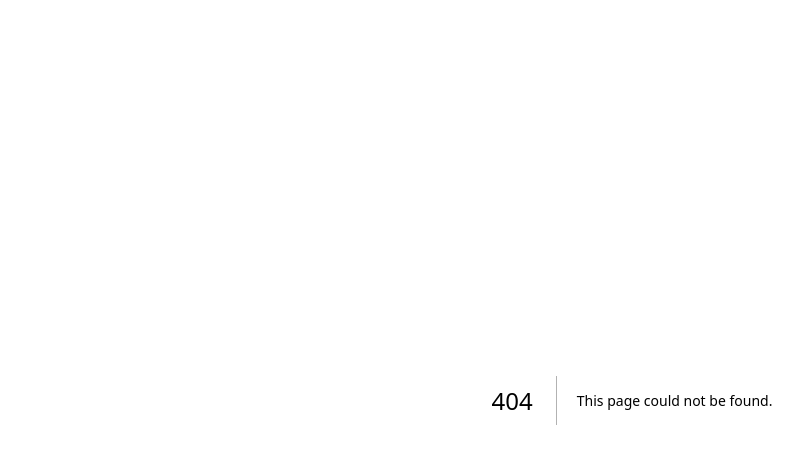
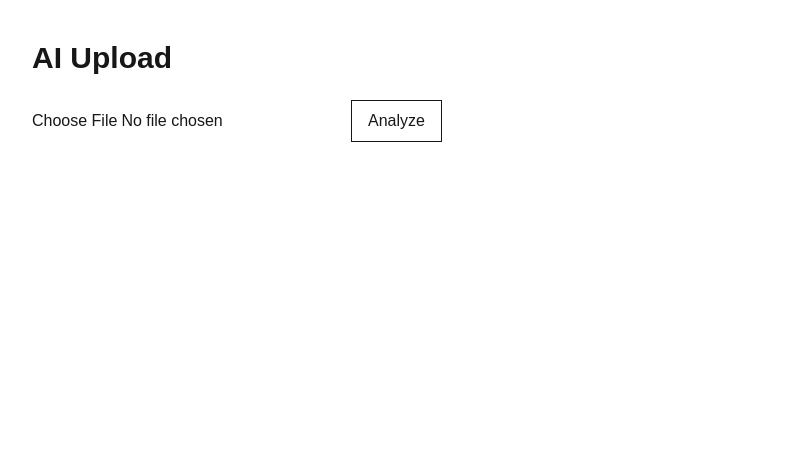
Before and after one commit to iamxkhushi1726-svg/verse-vault, a Next.js app in the folder frontend/: page /upload in a window 1280 px wide. Before the commit this address had no page. Shown: the top 464 px of the page, without its empty margins (8-811 px from the left). Built offline with nearby package versions, Linux system fonts and the light colour scheme.

Commit message:
feat: add frontend AI upload interface

```diff
--- /dev/null
+++ b/frontend/app/upload/page.tsx
@@ -0,0 +1,79 @@
+"use client";
+
+import { useState } from "react";
+import api from "@/lib/api";
+
+export default function UploadPage() {
+  const [file, setFile] = useState<File | null>(null);
+  const [result, setResult] = useState<any>(null);
+
+  const uploadSong = async () => {
+    if (!file) return;
+
+    const formData = new FormData();
+
+    formData.append(
+      "file",
+      file
+    );
+
+    try {
+      const response = await api.post(
+        "/api/ai/detect",
+        formData,
+        {
+          headers: {
+            "Content-Type":
+              "multipart/form-data",
+          },
+        }
+      );
+
+      setResult(response.data);
+    } catch (error) {
+      console.error(error);
+      alert("Upload failed");
+    }
+  };
+
+  return (
+    <main className="p-10">
+      <h1 className="text-3xl font-bold mb-6">
+        AI Upload
+      </h1>
+
+      <input
+        type="file"
+        accept=".mp3"
+        onChange={(e) =>
+          setFile(
+            e.target.files?.[0] || null
+          )
+        }
+      />
+
+      <button
+        onClick={uploadSong}
+        className="border px-4 py-2 ml-4"
+      >
+        Analyze
+      </button>
+
+      {result && (
+        <div className="mt-6">
+          <h2 className="font-bold">
+            Highlights
+          </h2>
+
+          <pre>
+            {JSON.stringify(
+              result,
+              null,
+              2
+            )}
+          </pre>
+        </div>
+      )}
+    </main>
+  );
+}
```
